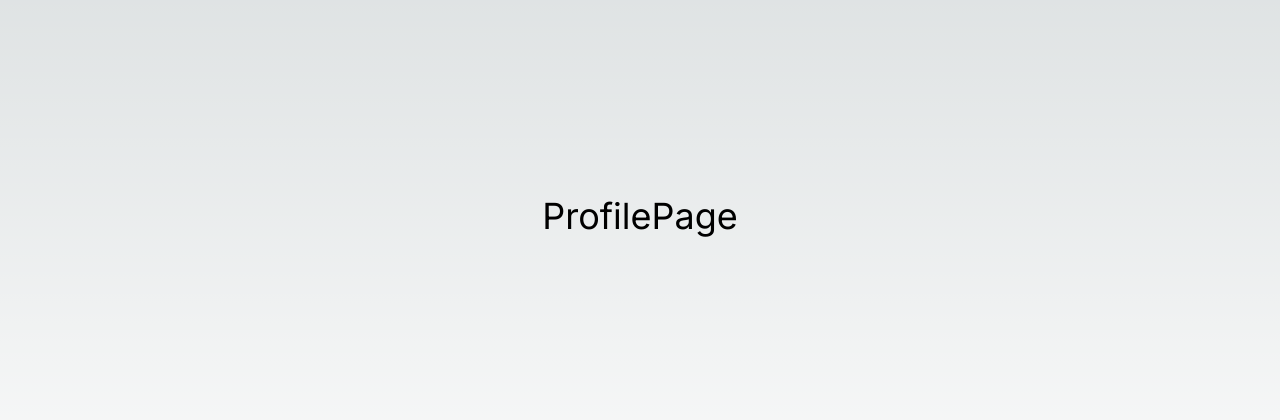
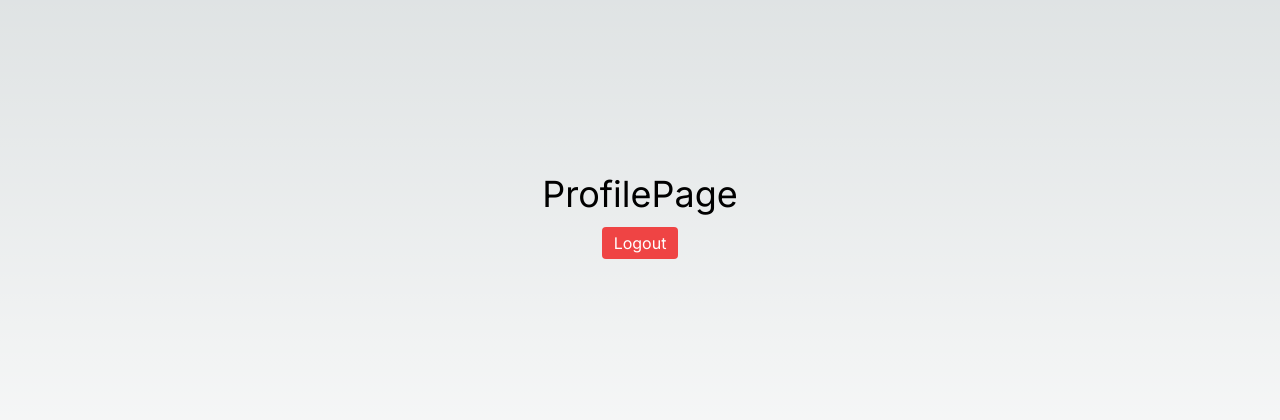
Before and after one commit to Shanky1001/NextJS_Learning, a Next.js app: page /profile in a window 1280 px wide. Shown: the part 184-604 px from the top of the page. Built offline with nearby package versions, Linux system fonts and the light colour scheme.

Commit message:
added logout functionality on profile page

```diff
--- /dev/null
+++ b/src/app/api/users/logout/route.ts
@@ -0,0 +1,17 @@
+import { NextResponse } from "next/server";
+
+export const GET = async () => {
+	try {
+		const response = NextResponse.json(
+			{ message: "Logout successfully", success: true },
+			{ status: 200 }
+		);
+		response.cookies.set("token", "", {
+			httpOnly: true,
+			expires: Date.now(),
+		});
+        return response;
+	} catch (error: any) {
+		return NextResponse.json({ error: error.message }, { status: 500 });
+	}
+};
--- a/src/app/profile/page.tsx
+++ b/src/app/profile/page.tsx
@@ -1,11 +1,36 @@
+"use client";
+
+import axios from "axios";
+import { useRouter } from "next/navigation";
 import React from "react";
 
 const ProfilePage = () => {
-  return (
-    <div className="flex flex-col justify-center items-center min-h-screen">
-      <h1 className="text-4xl">ProfilePage</h1>
-    </div>
-  );
+	const router = useRouter();
+	const handleLogout = async () => {
+		try {
+			const res: any = await axios.get("/api/users/logout");
+			if (res.data.success) {
+				alert(res.data.message);
+				router.push("/");
+			} else {
+				alert(res.data.error);
+			}
+		} catch (error: any) {
+			console.log(error.message);
+		}
+	};
+	return (
+		<div className="flex flex-col justify-center items-center min-h-screen">
+			<h1 className="text-4xl">ProfilePage</h1>
+			<hr />
+			<button
+				className="rounded text-white mt-3 px-3 py-1 bg-red-500"
+				onClick={handleLogout}
+			>
+				Logout
+			</button>
+		</div>
+	);
 };
 
 export default ProfilePage;
```
